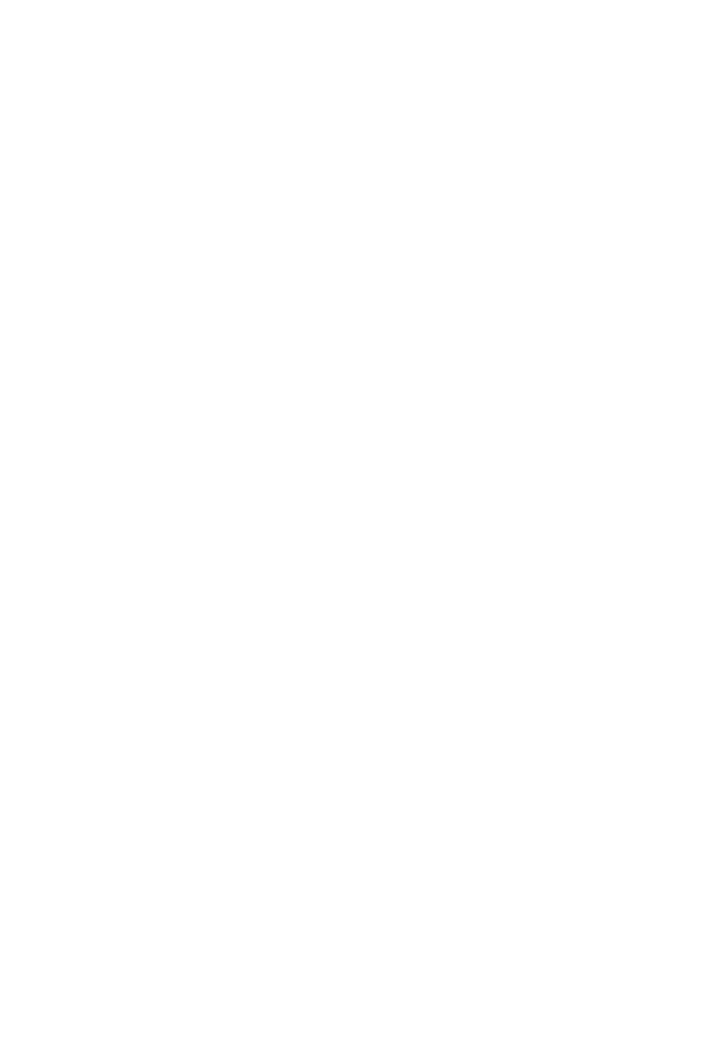
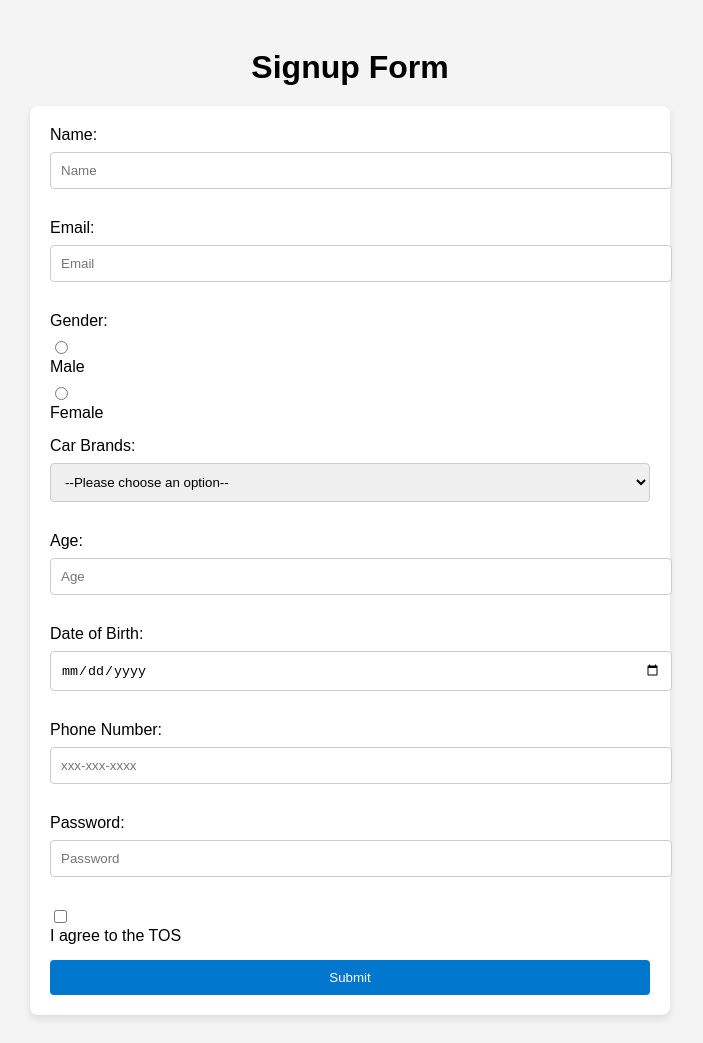
Before and after one commit to acciojob/signup-form-car-KartikSingh09, a website: page main.html in a window 1280 px wide. Shown: the whole page, without its empty margins (290-993 px from the left). Before the commit the page ends 800 px from the top, so only its background shows below. Drawn offline with Linux system fonts and the light colour scheme.

Commit message:
created a submission

```diff
--- a/main.html
+++ b/main.html
@@ -1,16 +1,142 @@
 <!DOCTYPE html>
+<html lang="en">
+<head>
+    <meta charset="UTF-8">
+    <title>Signup Form</title>
+    <style>
+        body {
+            font-family: Arial, sans-serif;
+            padding: 20px;
+            background-color: #f4f4f4;
+        }
 
-<html>
+        h1 {
+            text-align: center;
+            margin-bottom: 20px;
+        }
 
-<head>
-	<link rel="stylesheet" href="styles.css">
+        form {
+            max-width: 600px;
+            margin: 0 auto;
+            background-color: #ffffff;
+            padding: 20px;
+            border-radius: 8px;
+            box-shadow: 0 4px 8px rgba(0, 0, 0, 0.1);
+        }
+
+        label {
+            display: block;
+            margin-bottom: 8px;
+            font-size: 1em;
+        }
+
+        input[type="text"], input[type="email"], input[type="number"], input[type="date"], input[type="tel"], input[type="password"], select {
+            width: 100%;
+            padding: 10px;
+            margin-bottom: 15px;
+            border: 1px solid #ccc;
+            border-radius: 4px;
+        }
+
+        input[type="radio"] {
+            margin-right: 10px;
+        }
+
+        input[type="checkbox"] {
+            margin-right: 10px;
+        }
+
+        button {
+            padding: 10px 15px;
+            background-color: #0077cc;
+            color: white;
+            border: none;
+            border-radius: 4px;
+            cursor: pointer;
+            width: 100%;
+        }
+
+        button:hover {
+            background-color: #005fa3;
+        }
+
+        .form-group {
+            margin-bottom: 15px;
+        }
+
+    </style>
 </head>
+<body>
 
-<body>
-	<!-- the entire body must be written by student -->
-    <script type="text/javascript" src="./script.js">
-</script>
+    <h1>Signup Form</h1>
+
+    <form action="/submit" method="POST">
+        <!-- Name -->
+        <div class="form-group">
+            <label for="name">Name:</label>
+            <input type="text" id="name" name="name" placeholder="Name" required>
+        </div>
+
+        <!-- Email -->
+        <div class="form-group">
+            <label for="email">Email:</label>
+            <input type="email" id="email" name="email" placeholder="Email" required>
+        </div>
+
+        <!-- Gender -->
+        <div class="form-group">
+            <label>Gender:</label>
+            <input type="radio" id="gender_m" name="gender" value="Male">
+            <label for="gender_m">Male</label>
+            <input type="radio" id="gender_f" name="gender" value="Female">
+            <label for="gender_f">Female</label>
+        </div>
+
+        <!-- Car Brands -->
+        <div class="form-group">
+            <label for="cars">Car Brands:</label>
+            <select id="cars" name="cars" required>
+                <option value="">--Please choose an option--</option>
+                <option value="Toyota">Toyota</option>
+                <option value="Honda">Honda</option>
+                <option value="Ford">Ford</option>
+                <option value="BMW">BMW</option>
+            </select>
+        </div>
+
+        <!-- Age -->
+        <div class="form-group">
+            <label for="age">Age:</label>
+            <input type="number" id="age" name="age" placeholder="Age" required>
+        </div>
+
+        <!-- Date of Birth -->
+        <div class="form-group">
+            <label for="dob">Date of Birth:</label>
+            <input type="date" id="dob" name="dob" required>
+        </div>
+
+        <!-- Phone Number -->
+        <div class="form-group">
+            <label for="tel">Phone Number:</label>
+            <input type="tel" id="tel" name="tel" placeholder="xxx-xxx-xxxx">
+        </div>
+
+        <!-- Password -->
+        <div class="form-group">
+            <label for="password">Password:</label>
+            <input type="password" id="password" name="password" placeholder="Password" required>
+        </div>
+
+        <!-- Terms of Service Checkbox -->
+        <div class="form-group">
+            <input type="checkbox" id="tos" name="tos" required>
+            <label for="tos">I agree to the TOS</label>
+        </div>
+
+        <!-- Submit Button -->
+        <button type="submit">Submit</button>
+    </form>
 
 </body>
-
 </html>
```
